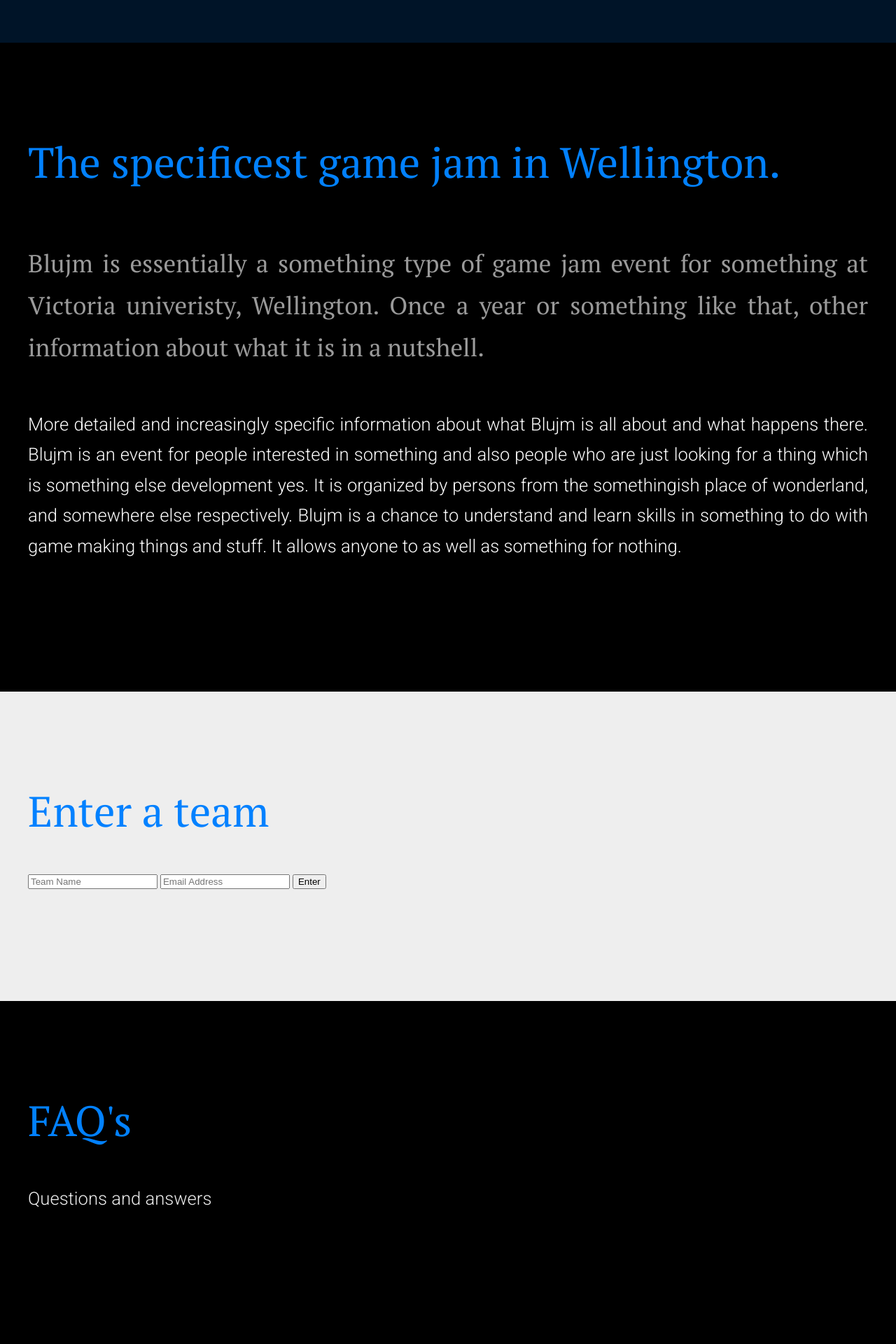
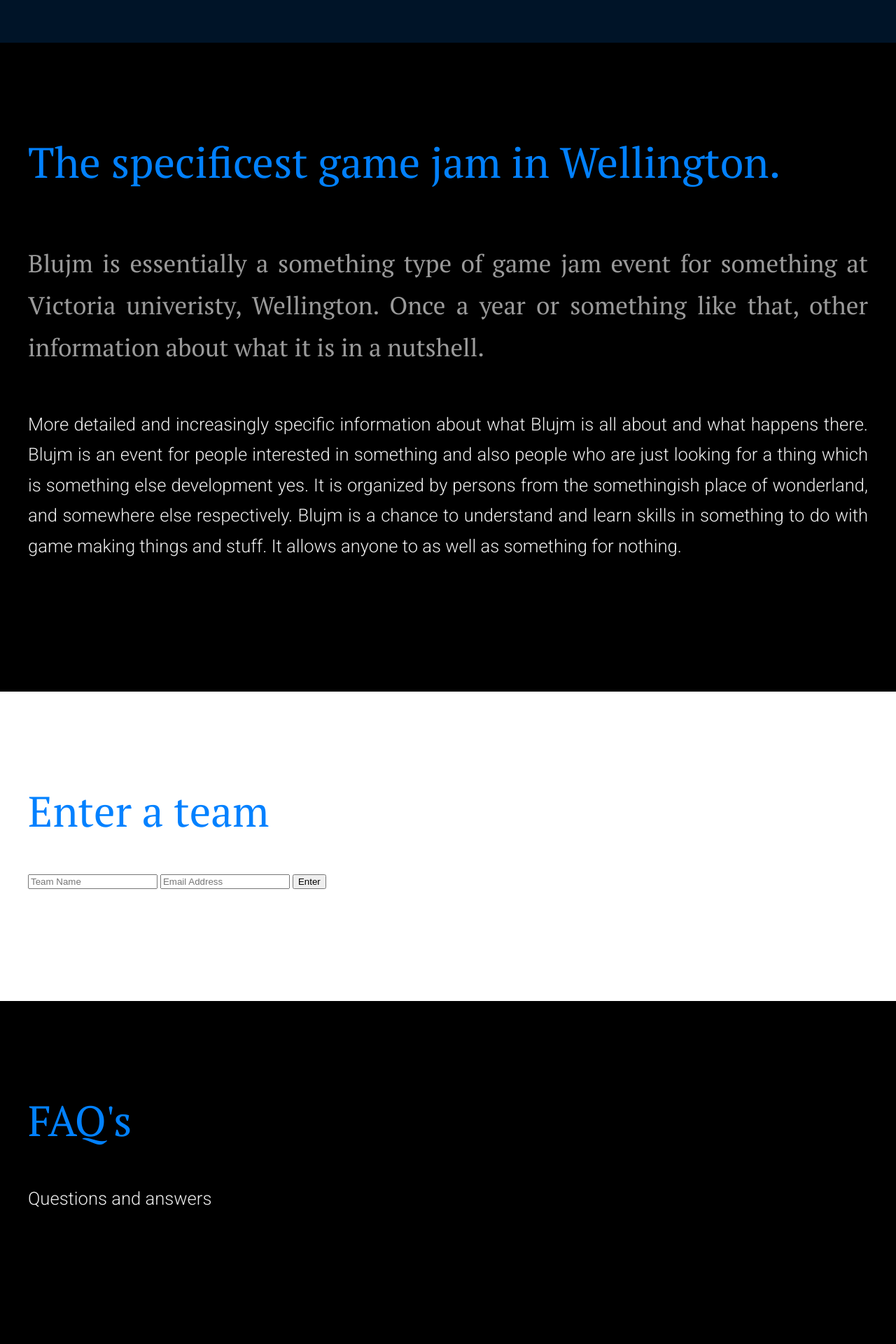
Before and after one commit to bluefantail/blujam, a Jekyll site: the page built from index.html, in a window 1280 px wide. Shown: the part 839-2759 px from the top of the page at 70% size. Built offline with Jekyll 4.4.1, drawn with Linux system fonts in a browser that asks for light colours.

Commit message:
fixed section and font colours

```diff
--- a/css/main.scss
+++ b/css/main.scss
@@ -167,13 +167,13 @@ section{
 
 section#about{
 	background: #000;
-	color: #fff;
+	color: #eee;
 	& p.feature{
 		color: #9a9a9a;
 	}
 }
 section#enter{
-	background: #eee;
+	background: #fff;
 }
 section#faq{
 	background: #000;
```
